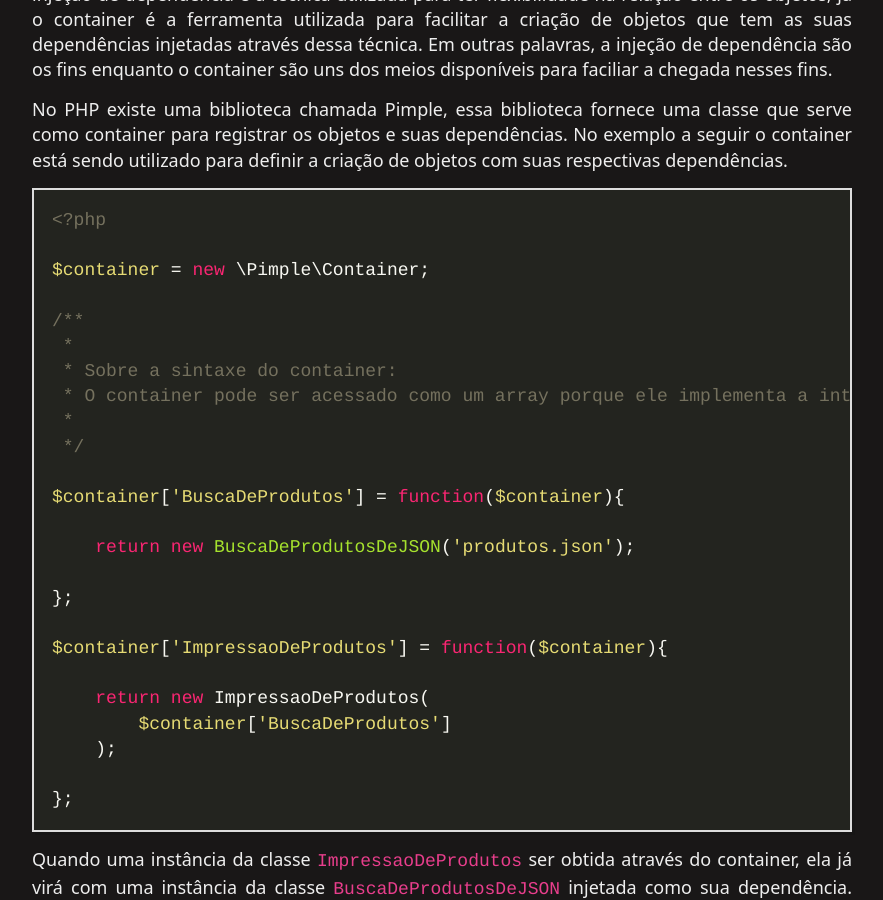
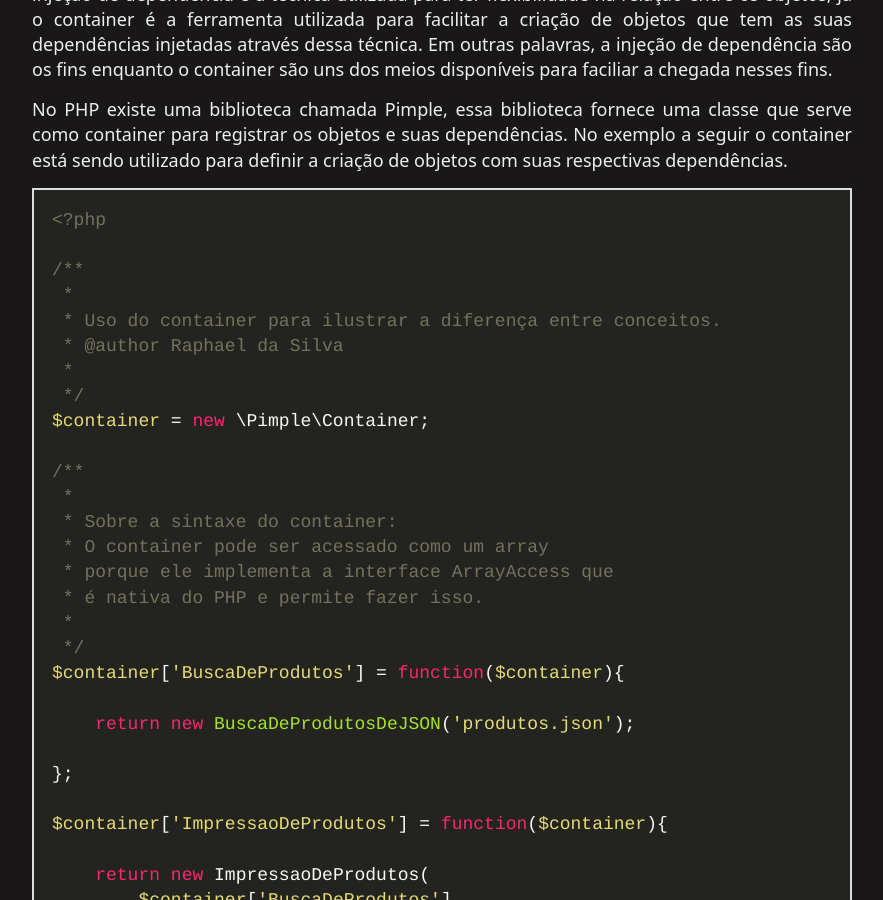
Before and after one commit to raphael-da-silva/raphael-da-silva.github.io, a Jekyll site: the page built from _posts/2021-06-06-distinguindo.md, in a window 1280 px wide and 900 px high, scrolled down 1022 px. Shown: the whole window, without its empty margins (198-1081 px from the left). Built offline with Jekyll 4.4.1, drawn with Linux system fonts in a browser that asks for light colours; nearby versions of some CDN libraries.

Commit message:
Revisão

````diff
--- a/_posts/2021-06-06-distinguindo.md
+++ b/_posts/2021-06-06-distinguindo.md
@@ -24,15 +24,22 @@ No PHP existe uma biblioteca chamada Pimple, essa biblioteca fornece uma classe
 ```php
 <?php
 
+/**
+ *
+ * Uso do container para ilustrar a diferença entre conceitos.
+ * @author Raphael da Silva
+ *
+ */
 $container = new \Pimple\Container;
 
 /**
  *
  * Sobre a sintaxe do container:
- * O container pode ser acessado como um array porque ele implementa a interface ArrayAccess que é nativa do PHP e permite fazer isso.
+ * O container pode ser acessado como um array
+ * porque ele implementa a interface ArrayAccess que
+ * é nativa do PHP e permite fazer isso.
  *
  */
-
 $container['BuscaDeProdutos'] = function($container){
 
     return new BuscaDeProdutosDeJSON('produtos.json');
````
Also changed, not shown: _posts/2020-06-10-metodos-estaticos.md (+6 -0 lines), _posts/2021-06-04-injecao-pdo.md (+6 -0 lines).
